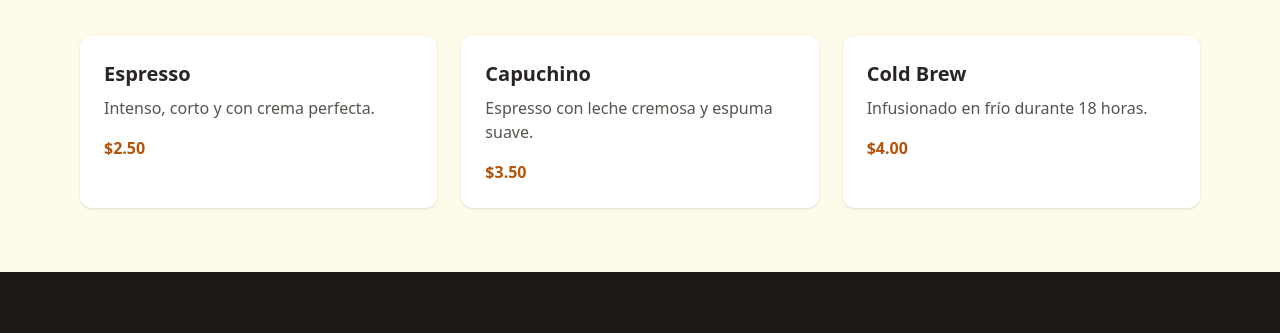
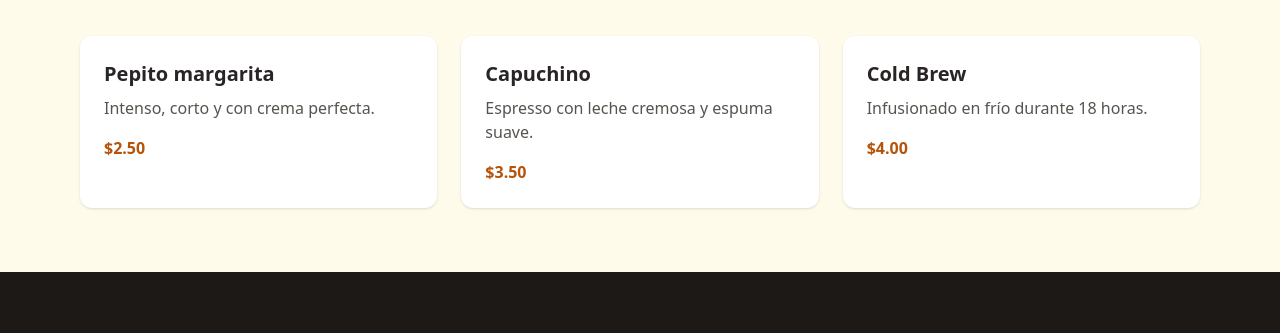
Before and after one commit to 4GeeksAcademy/ricardo-html-hello, a plain HTML site: page index.html in a window 1280 px wide. Shown: the part 728-1061 px from the top of the page. Drawn offline with nearby package versions, Linux system fonts and the light colour scheme.

Commit message:
fix: expreso for pepito margarita

```diff
--- a/index.html
+++ b/index.html
@@ -34,7 +34,7 @@
     <h2 class="text-3xl font-bold text-center mb-10">Nuestro menú</h2>
     <div class="grid gap-6 md:grid-cols-3">
       <article class="bg-white rounded-xl shadow p-6">
-        <h3 class="text-xl font-semibold mb-2">Espresso</h3>
+        <h3 class="text-xl font-semibold mb-2">Pepito margarita</h3>
         <p class="mb-4 text-stone-600">Intenso, corto y con crema perfecta.</p>
         <span class="font-bold text-amber-700">$2.50</span>
       </article>
```
